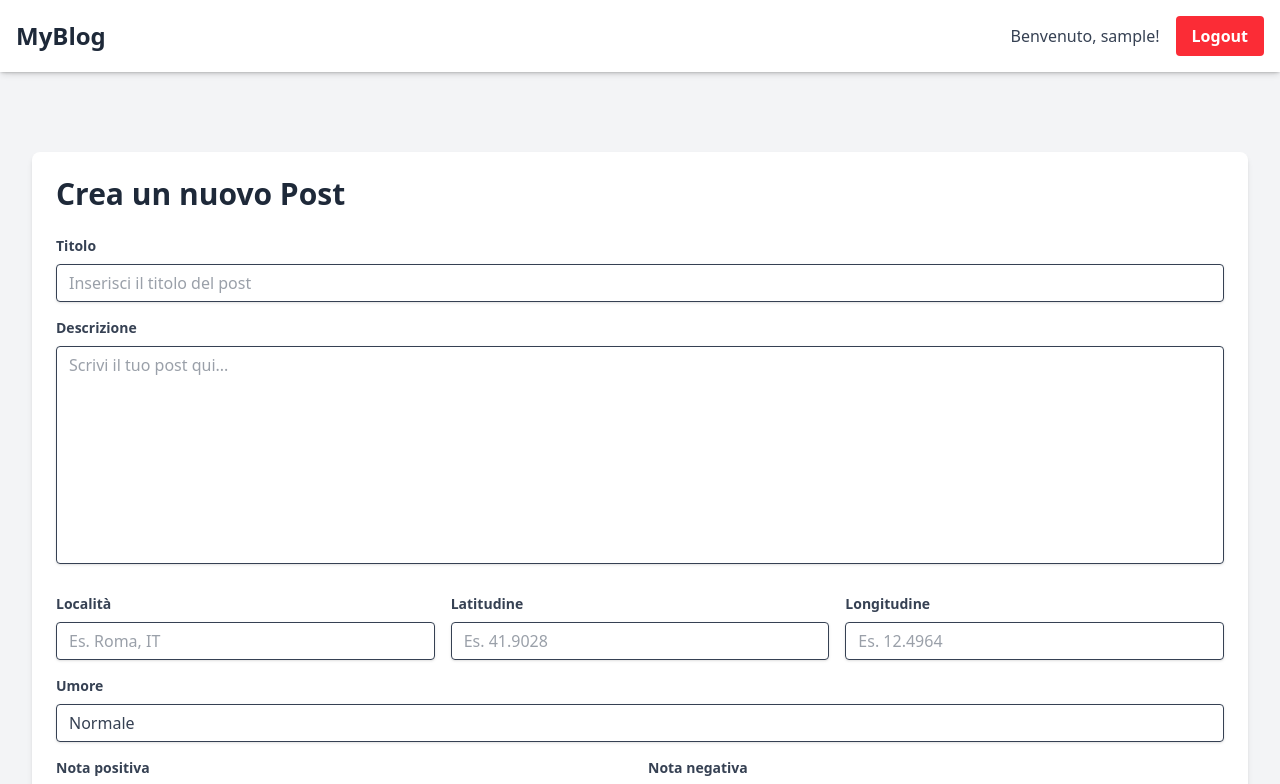
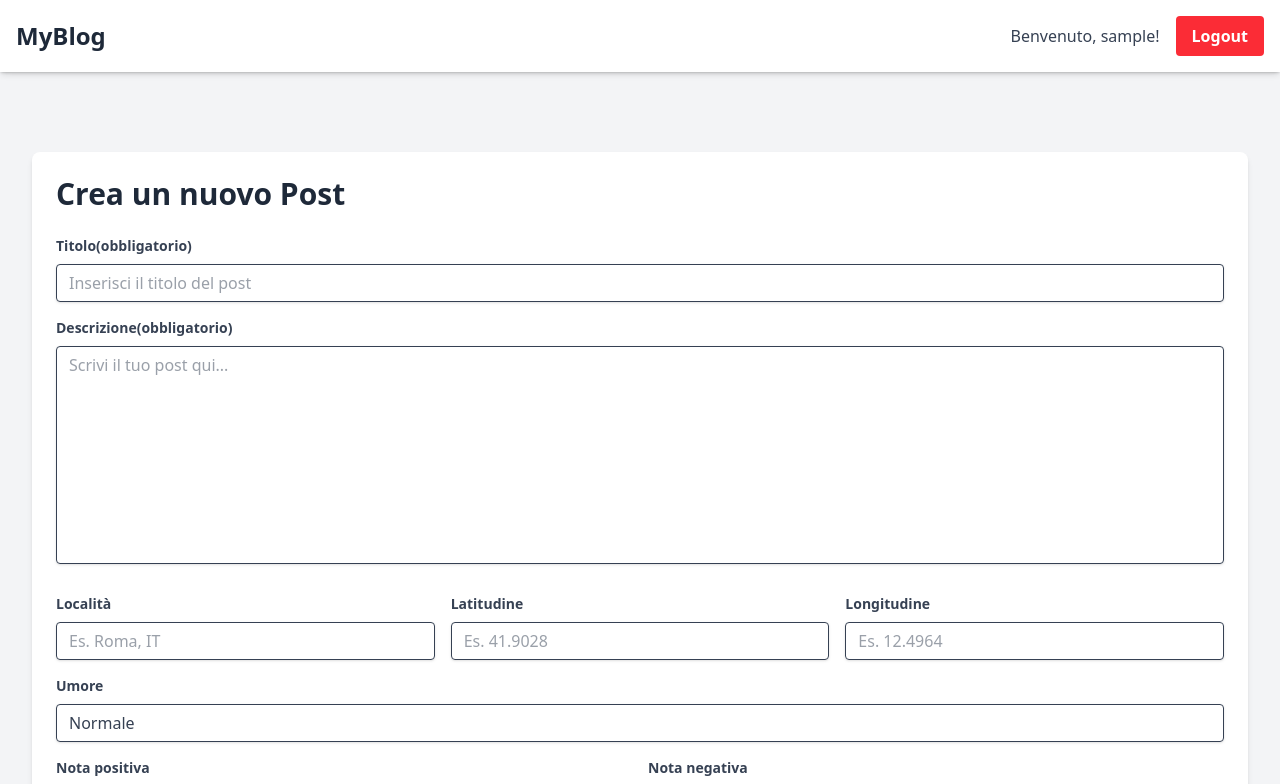
Before and after one commit to AlbertoOrlando/travel-journal-app, a React (Vite) app in the folder frontend/: page /create-post in a window 1280 px wide. Shown: the top 784 px of the page. Built offline with nearby package versions, Linux system fonts and the light colour scheme; sample sign-in values are in the browser's storage.

Commit message:
feat: update PostForm labels to indicate required fields; add "(obbligatorio)" to title and description

```diff
--- a/frontend/src/components/PostForm.jsx
+++ b/frontend/src/components/PostForm.jsx
@@ -68,7 +68,7 @@ const PostForm = ({ initialData = {}, onSubmit, loading, error }) => {
             {/* Titolo */}
             <div className="mb-4">
                 <label htmlFor="title" className="block text-gray-700 text-sm font-bold mb-2">
-                    Titolo
+                    Titolo(obbligatorio)
                 </label>
                 <input
                     id="title"
@@ -85,7 +85,7 @@ const PostForm = ({ initialData = {}, onSubmit, loading, error }) => {
             {/* Descrizione */}
             <div className="mb-6">
                 <label htmlFor="description" className="block text-gray-700 text-sm font-bold mb-2">
-                    Descrizione
+                    Descrizione(obbligatorio)
                 </label>
                 <textarea
                     id="description"
```
